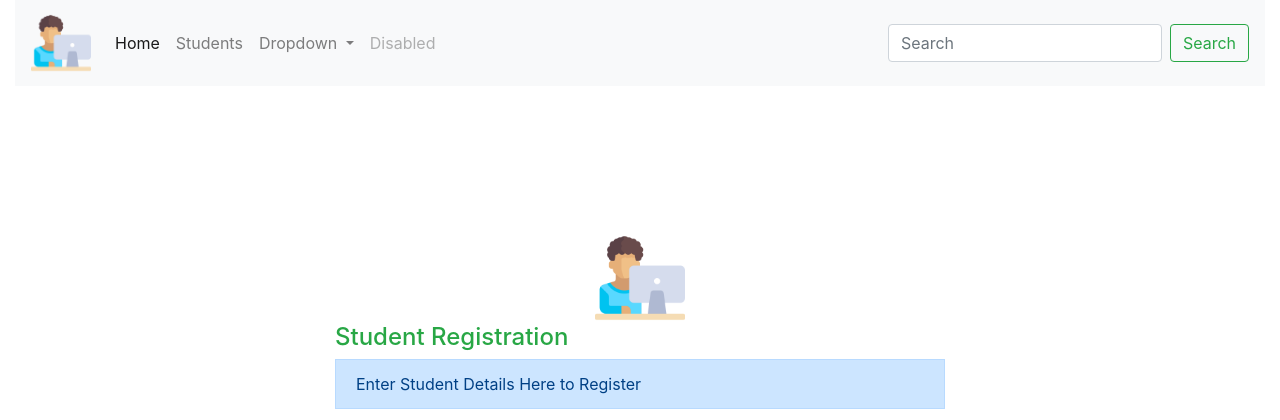
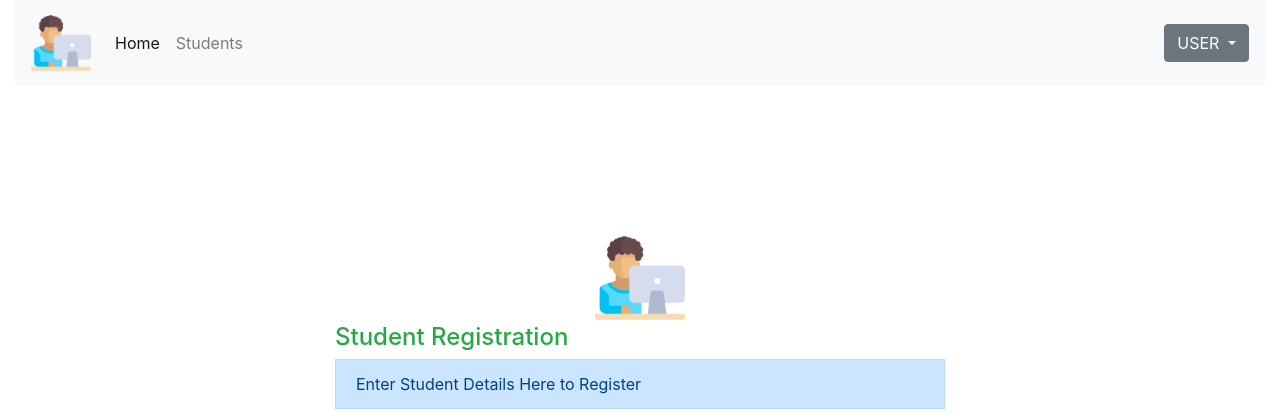
Before and after one commit to ChrisMuga/studentsAppPython, a Django app: page / in a window 1280 px wide. Shown: the top 420 px of the page. Run offline with Django 3.2, Linux system fonts and the light colour scheme; some libraries are stand-ins or nearby versions.

Commit message:
format navbar outlook

```diff
--- a/studentMarks/templates/studentMarks/partials/navbar.html
+++ b/studentMarks/templates/studentMarks/partials/navbar.html
@@ -16,24 +16,16 @@
       <li class="nav-item">
         <a class="nav-link" href="/students-list">Students</a>
       </li>
-      <li class="nav-item dropdown">
-        <a class="nav-link dropdown-toggle" href="#" id="navbarDropdown" role="button" data-toggle="dropdown" aria-haspopup="true" aria-expanded="false">
-          Dropdown
-        </a>
-        <div class="dropdown-menu" aria-labelledby="navbarDropdown">
-          <a class="dropdown-item" href="/">Register</a>
-          <a class="dropdown-item" href="/students">Students</a>
-          <div class="dropdown-divider"></div>
-          <a class="dropdown-item" href="#">Something else here</a>
-        </div>
-      </li>
-      <li class="nav-item">
-        <a class="nav-link disabled" href="#" tabindex="-1" aria-disabled="true">Disabled</a>
-      </li>
+
     </ul>
-    <form class="form-inline my-2 my-lg-0">
-      <input class="form-control mr-sm-2" type="search" placeholder="Search" aria-label="Search">
-      <button class="btn btn-outline-success my-2 my-sm-0" type="submit">Search</button>
-    </form>
+    <div class="dropdown">
+      <button class="btn btn-secondary dropdown-toggle" type="button" id="dropdownMenuButton" data-toggle="dropdown" aria-haspopup="true" aria-expanded="false">
+        USER
+      </button>
+      <div class="dropdown-menu dropdown-menu-right" aria-labelledby="dropdownMenuButton">
+        <a class="dropdown-item" href="#">Profile</a>
+        <a class="dropdown-item" href="#">Logout</a>
+      </div>
+    </div>
   </div>
 </nav>
```
